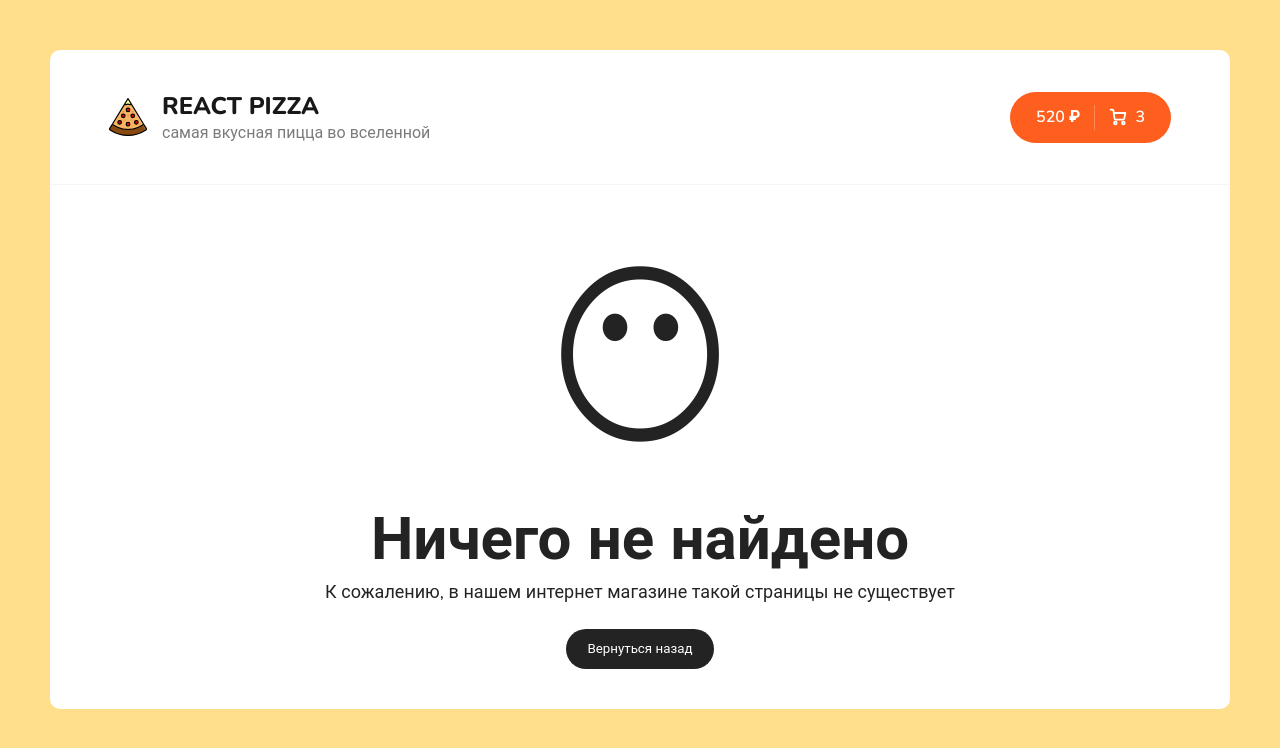
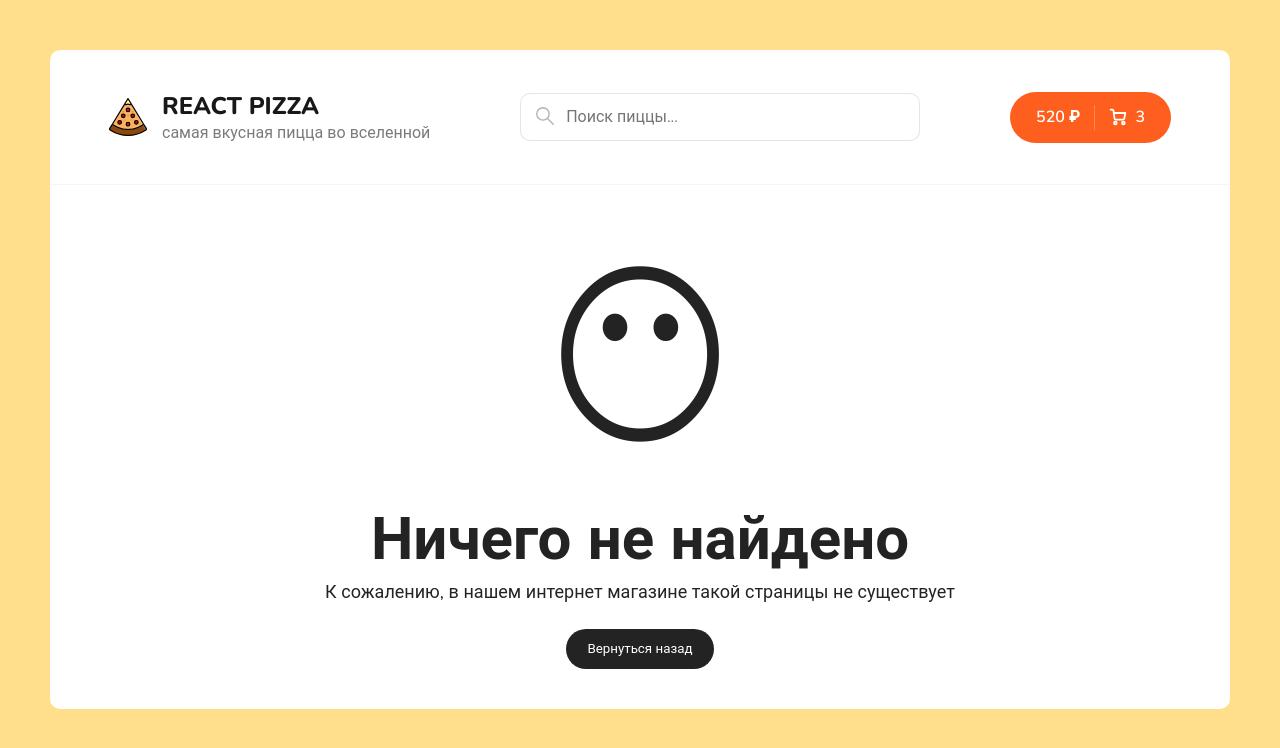
Before and after one commit to starig/react-pizza, a React (Create React App) app: page /pizza/1 in a window 1280 px wide. Shown: the top 748 px of the page. Built offline with nearby package versions, Linux system fonts and the light colour scheme.

Commit message:
Пагинация и поиск пицц

```diff
--- a/package.json
+++ b/package.json
@@ -9,6 +9,7 @@
     "react": "^18.1.0",
     "react-content-loader": "^6.2.0",
     "react-dom": "^18.1.0",
+    "react-paginate": "^8.1.3",
     "react-router-dom": "^6.3.0",
     "react-scripts": "5.0.1",
     "sass": "^1.52.1",
--- a/src/App.js
+++ b/src/App.js
@@ -1,4 +1,4 @@
-import React from 'react';
+import React, {useState} from 'react';
 import './scss/app.scss';
 import Header from "./components/Header";
 import {Routes, Route} from "react-router-dom";
@@ -8,12 +8,14 @@ import Cart from "./pages/Cart";
 
 
 function App() {
+    const [searchValue, setSearchValue] = useState('');
+
     return (
         <div className="wrapper">
-            <Header/>
+            <Header searchValue={searchValue} setSearchValue={setSearchValue}/>
             <div className="content">
                 <Routes>
-                    <Route path={''} element={<Home/>}/>
+                    <Route path={''} element={<Home searchValue={searchValue}/>}/>
                     <Route path={'/cart'} element={<Cart/>}/>
                     <Route path={'*'} element={<NotFound/>}/>
                 </Routes>
--- a/src/components/Header.jsx
+++ b/src/components/Header.jsx
@@ -1,8 +1,9 @@
 import React from "react";
 import pizzaLogo from '../assets/img/pizza-logo.svg';
 import {Link} from "react-router-dom";
+import Search from "./Search/Search";
 
-function Header () {
+function Header ({ searchValue,setSearchValue }) {
     return (
         <div className="header">
             <div className="container">
@@ -15,6 +16,7 @@ function Header () {
                         </div>
                     </div>
                 </Link>
+                <Search searchValue={searchValue} setSearchValue={setSearchValue}/>
                 <div className="header__cart">
                     <Link to="/cart" className="button button--cart">
                         <span>520 ₽</span>
--- /dev/null
+++ b/src/components/Pagination/Pagination.jsx
@@ -0,0 +1,20 @@
+import React from 'react';
+import ReactPaginate from "react-paginate";
+import styles from './Pagination.module.scss';
+
+const Pagination = ({onChangePage}) => {
+    return (
+            <ReactPaginate
+                className={styles.root}
+                breakLabel="..."
+                nextLabel=">"
+                onPageChange={(event) => onChangePage(event.selected + 1)}
+                pageRangeDisplayed={4}
+                pageCount={3}
+                previousLabel="<"
+                renderOnZeroPageCount={null}
+            />
+    );
+};
+
+export default Pagination;
--- /dev/null
+++ b/src/components/Pagination/Pagination.module.scss
@@ -0,0 +1,32 @@
+.root {
+  display: flex;
+
+  li {
+    a {
+      color: #fe5f1e;
+      display: inline-block;
+      text-align: center;
+      line-height: 20px;
+      height: 40px;
+      width: 40px;
+      padding: 10px;
+      margin-right: 10px;
+      border: 1px solid #fe5f1e;
+      border-radius: 30px;
+      cursor: pointer;
+      &:hover {
+        background: #fe5f1e;
+        color: #fff;
+      }
+    }
+  }
+
+  :global {
+    .selected {
+      a {
+        background-color: #fe5f1e;
+        color: #fff;
+      }
+    }
+  }
+}
--- /dev/null
+++ b/src/components/Search/Search.jsx
@@ -0,0 +1,33 @@
+import React from 'react';
+import styles from './Search.module.scss';
+
+const Search = ({searchValue, setSearchValue}) => {
+    return (
+        <div className={styles.root}>
+            <svg className={styles.icon} xmlns="http://www.w3.org/2000/svg" viewBox="0 0 32 32">
+                <title/>
+                <g data-name="Layer 2" id="Layer_2">
+                    <path d="M13,23A10,10,0,1,1,23,13,10,10,0,0,1,13,23ZM13,5a8,8,0,1,0,8,8A8,8,0,0,0,13,5Z"/>
+                    <path d="M28,29a1,1,0,0,1-.71-.29l-8-8a1,1,0,0,1,1.42-1.42l8,8a1,1,0,0,1,0,1.42A1,1,0,0,1,28,29Z"/>
+                </g>
+                <g id="frame">
+                    <rect className={styles.cls1}/>
+                </g>
+            </svg>
+            <input value={searchValue}
+                   onChange={(event) => setSearchValue(event.target.value)}
+                   className={styles.input}
+                   placeholder={'Поиск пиццы...'}/>
+            {searchValue && <svg className={styles.closeIcon} onClick={() => setSearchValue('')}
+                                 xmlns="http://www.w3.org/2000/svg" viewBox="0 0 32 32">
+                <title/>
+                <g id="cross">
+                    <line className="cls-1" x1="7" x2="25" y1="7" y2="25"/>
+                    <line className="cls-1" x1="7" x2="25" y1="25" y2="7"/>
+                </g>
+            </svg>}
+        </div>
+    );
+};
+
+export default Search;
--- /dev/null
+++ b/src/components/Search/Search.module.scss
@@ -0,0 +1,49 @@
+.root {
+  position: relative;
+}
+
+.input {
+  border: 1px solid rgba(0, 0, 0, .1);
+  padding: 12px 20px 12px 45px;
+  width: 400px;
+  border-radius: 10px;
+  font-size: 16px;
+  transition: all 0.15s ease-in;
+
+  &:focus {
+    border: 1px solid rgba(0, 0, 0, .2);
+  }
+
+}
+
+.icon {
+  width: 22px;
+  height: 22px;
+  opacity: 0.3;
+  position: absolute;
+  left: 14px;
+  top: 12px;
+}
+
+.cls-1 {
+  fill: none;
+}
+
+.closeIcon {
+  fill: none;
+  stroke: #000;
+  stroke-linecap: round;
+  stroke-linejoin: round;
+  stroke-width: 2px;
+  width: 18px;
+  height: 18px;
+  opacity: 0.3;
+  position: absolute;
+  right: 15px;
+  top: 15px;
+
+  &:hover {
+    opacity: 0.8;
+    cursor: pointer;
+  }
+}
--- a/src/pages/Home.jsx
+++ b/src/pages/Home.jsx
@@ -4,8 +4,10 @@ import Sort from "../components/Sort";
 import PizzaBlockSkeleton from "../components/PizzaBlock/PizzaBlockSkeleton";
 import PizzaBlock from "../components/PizzaBlock/PizzaBlock";
 import {useEffect, useState} from "react";
+import ReactPaginate from 'react-paginate';
+import Pagination from "../components/Pagination/Pagination";
 
-const Home = () => {
+const Home = ({ searchValue }) => {
     const [pizzas, setPizzas] = useState([]);
     const [isLoading, setIsLoading] = useState(true);
     const [categoryId, setCategoryId] = useState(0);
@@ -13,14 +15,17 @@ const Home = () => {
         name: 'популярности',
         sortProperty: 'rating',
     });
+    const [currentPage, setCurrentPage] = useState(1);
 
     useEffect(() => {
         setIsLoading(true);
         const order = activeSortType.sortProperty.includes('-') ? 'asc' : 'desc';
         const sortBy = activeSortType.sortProperty.replace('-', '');
         const category = categoryId > 0 ? `category=${categoryId}` : ``;
+        const search = searchValue ? `&search=${searchValue}` : ``;
 
-        fetch(`https://628de4de368687f3e70b7cc3.mockapi.io/items?=${category}&sortBy=${sortBy}&order=${order}`)
+
+        fetch(`https://628de4de368687f3e70b7cc3.mockapi.io/items?page=${currentPage}&limit=4&${category}&sortBy=${sortBy}&order=${order}${search}`)
             .then(res => {
                 return res.json()
             }).then(json => {
@@ -28,7 +33,13 @@ const Home = () => {
             setIsLoading(false);
         });
         window.scrollTo(0, 0);
-    }, [categoryId, activeSortType]);
+    }, [categoryId, activeSortType, searchValue, currentPage]);
+
+    const items = pizzas.map(pizza => <PizzaBlock key={pizza.id} {...pizza}/>);
+
+    const skeletons = [...new Array(10)].map((item, id) => <PizzaBlockSkeleton key={id}/>);
+
+
 
     return (
         <div className="container">
@@ -39,11 +50,10 @@ const Home = () => {
             <h2 className="content__title">Все пиццы</h2>
             <div className="content__items">
                 {
-                    isLoading
-                        ? [...new Array(10)].map((item, id) => <PizzaBlockSkeleton key={id}/>)
-                        : pizzas.map(pizza => <PizzaBlock key={pizza.id} {...pizza}/>)
+                    isLoading ? skeletons : items
                 }
             </div>
+            <Pagination onChangePage={(number) => setCurrentPage(number)}/>
         </div>
     );
 };
--- a/src/scss/app.scss
+++ b/src/scss/app.scss
@@ -36,7 +36,7 @@ body {
   &__items {
     display: grid;
     grid-template-columns: repeat(4, 1fr);
-    grid-template-rows: repeat(2, 1fr);
+    grid-template-rows: repeat(1, 1fr);
     grid-column-gap: 11px;
 
     @media (max-width: 1400px) {
```
Also changed, not shown: 1 other file (tests, documents, lock files or other folders).
